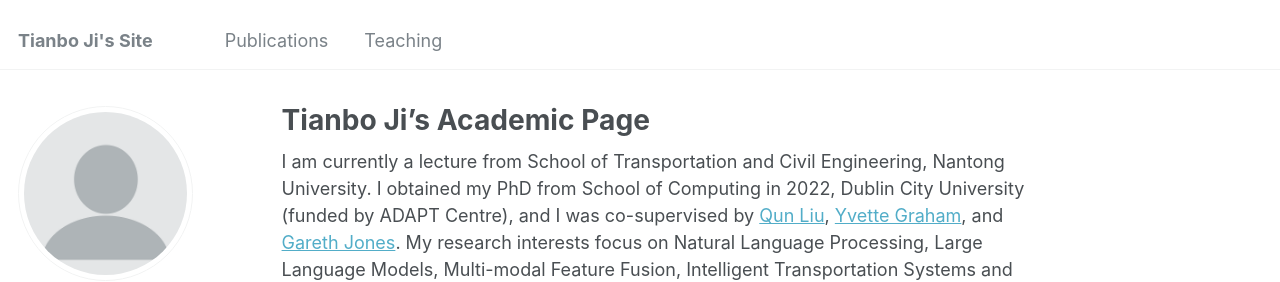
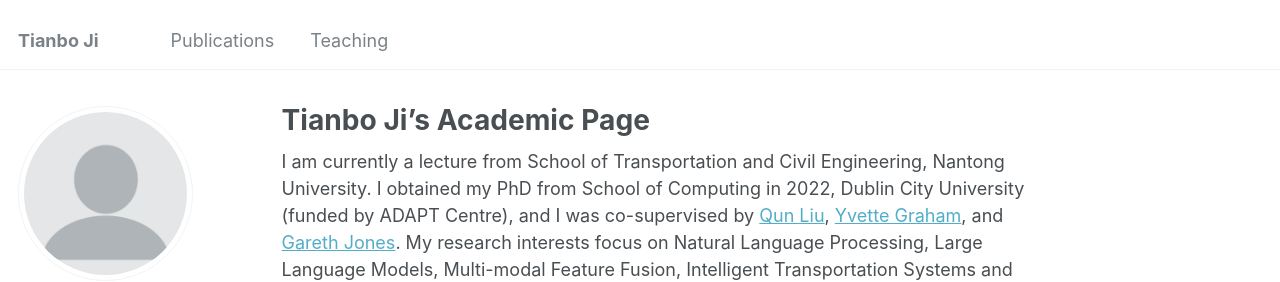
Before and after one commit to TianboJi/TianboJi.github.io, a Jekyll site: the page built from _pages/about.md, in a window 1280 px wide. Shown: the top 282 px of the page. Built offline with Jekyll 4.4.1, drawn with Linux system fonts in a browser that asks for light colours; some web fonts are replaced.

Commit message:
Update _config.yml

```diff
--- a/_config.yml
+++ b/_config.yml
@@ -8,7 +8,7 @@
 
 # Basic Site Settings
 locale                   : "en-US"
-title                    : "Tianbo Ji's Site"
+title                    : "Tianbo Ji"
 title_separator          : "-"
 name                     : &name "Tianbo Ji"
 description              : &description "personal description"
```
